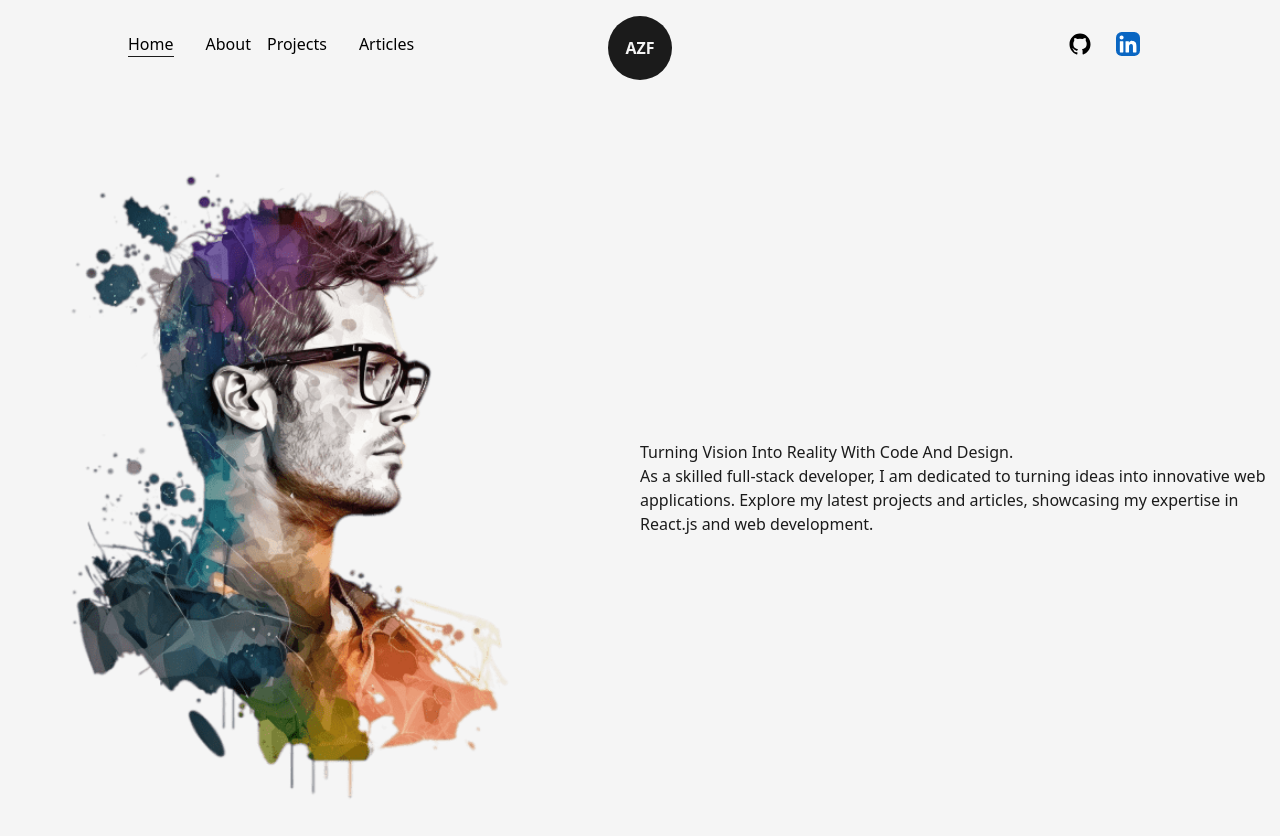
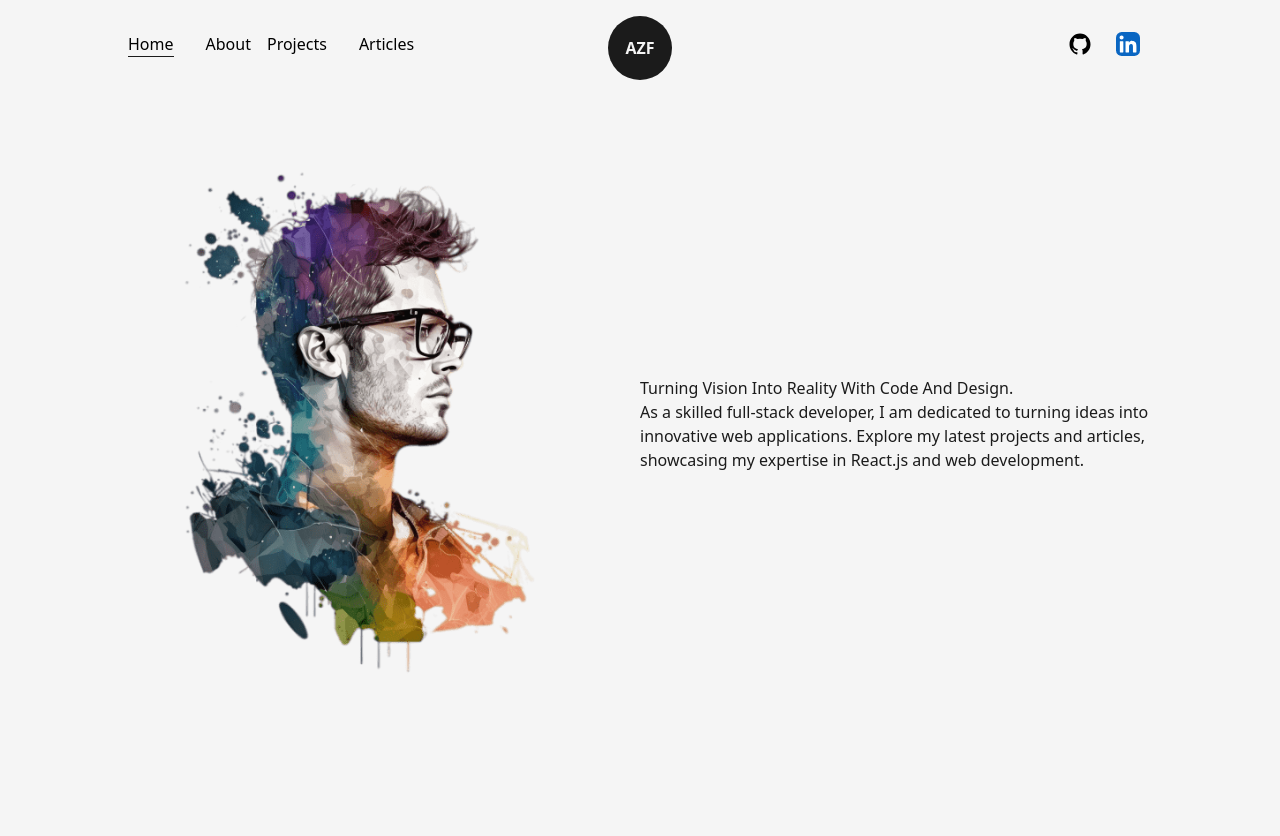
Before and after one commit to Alejandrozf23/developer-portafolio, a Next.js app: page / in a window 1280 px wide. Shown: the top 836 px of the page. Built offline with nearby package versions, Linux system fonts and the light colour scheme.

Commit message:
Fix image developer pixelation

```diff
--- a/src/components/Layout.js
+++ b/src/components/Layout.js
@@ -2,7 +2,7 @@ import React from "react";
 
 const Layout = ({children, className=""}) => {
     return (
-        <div className={`w-full h-full inline-block z-0 bg-light p-32${className}`}>{children}</div>
+        <div className = {`w-full h-full inline-block z-0 bg-light p-32 ${className}`}>{children}</div>
     )
 }
 
--- a/src/pages/index.js
+++ b/src/pages/index.js
@@ -14,12 +14,12 @@ export default function Home() {
         <Layout className='pt-0'>
           <div className='flex items-center justify-between w-full'>
             <div className='w-1/2'>
-              <Image src={profilePic} alt="CodeBucks" className="w-full h-auto"/>
+              <Image src={profilePic} alt="CodeBucks" className='w-full h-auto'/>
             </div>
             <div className='w-1/2'>
               <h1>Turning Vision Into Reality With Code And Design.</h1>
-              <p1>As a skilled full-stack developer, I am dedicated to turning ideas into innovative web applications.
-                  Explore my latest projects and articles, showcasing my expertise in React.js and web development.</p1>
+              <p>As a skilled full-stack developer, I am dedicated to turning ideas into innovative web applications.
+                Explore my latest projects and articles, showcasing my expertise in React.js and web development.</p>
             </div>
           </div>
         </Layout>
```
